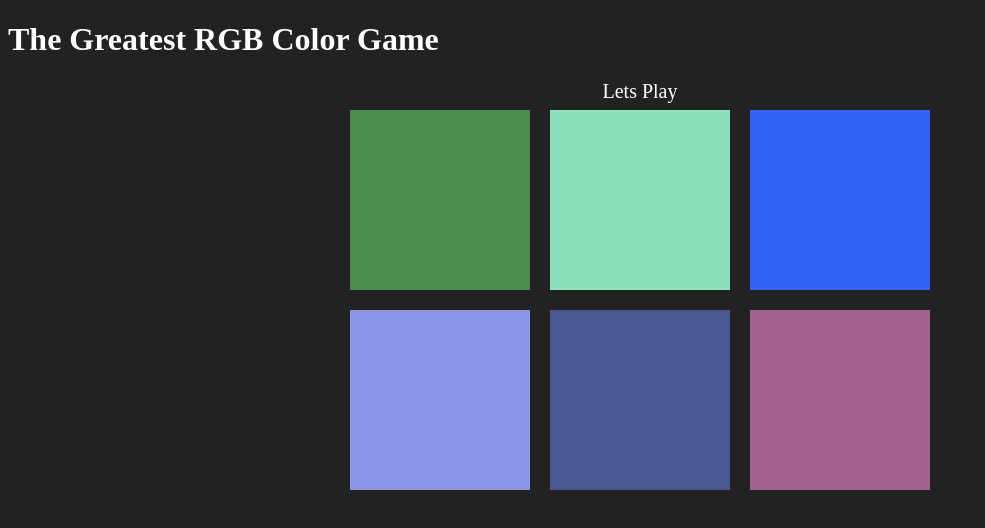
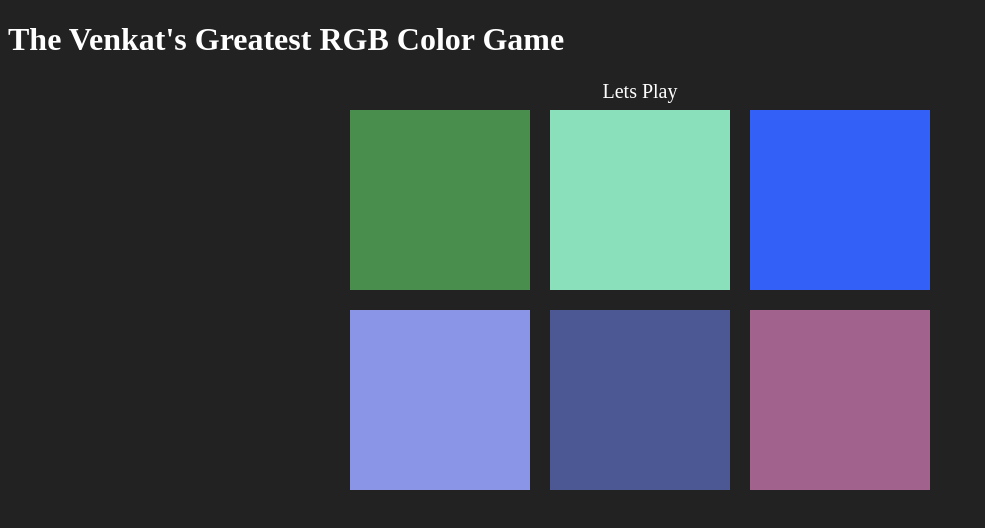
Before and after one commit to VenkatKantheti/webhookstesting, a plain HTML site: page index.html in a window 1280 px wide. Shown: the whole page, without its empty margins (0-985 px from the left). Drawn offline with Linux system fonts and the light colour scheme.

Commit message:
updated index.html

```diff
--- a/index.html
+++ b/index.html
@@ -8,7 +8,7 @@
 	<title>Color Game</title>
 </head>
 <body>
-	<h1>The Greatest <span id="rgb">RGB</span> Color Game</h1>
+	<h1>The Venkat's Greatest <span id="rgb">RGB</span> Color Game</h1>
 	<div id="smallcont">
 		<div></div>
 		<div id="try1">Lets Play</div>
```
